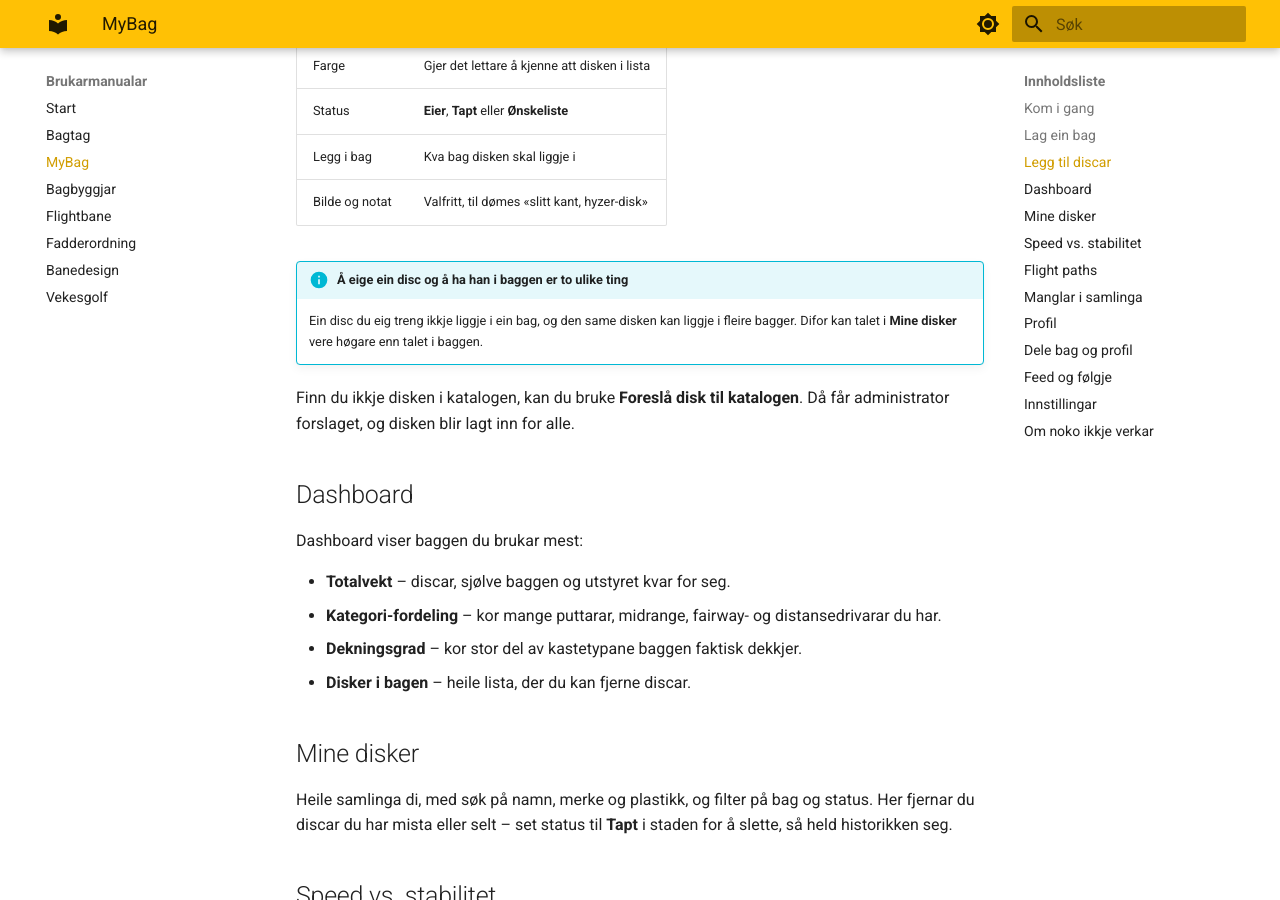
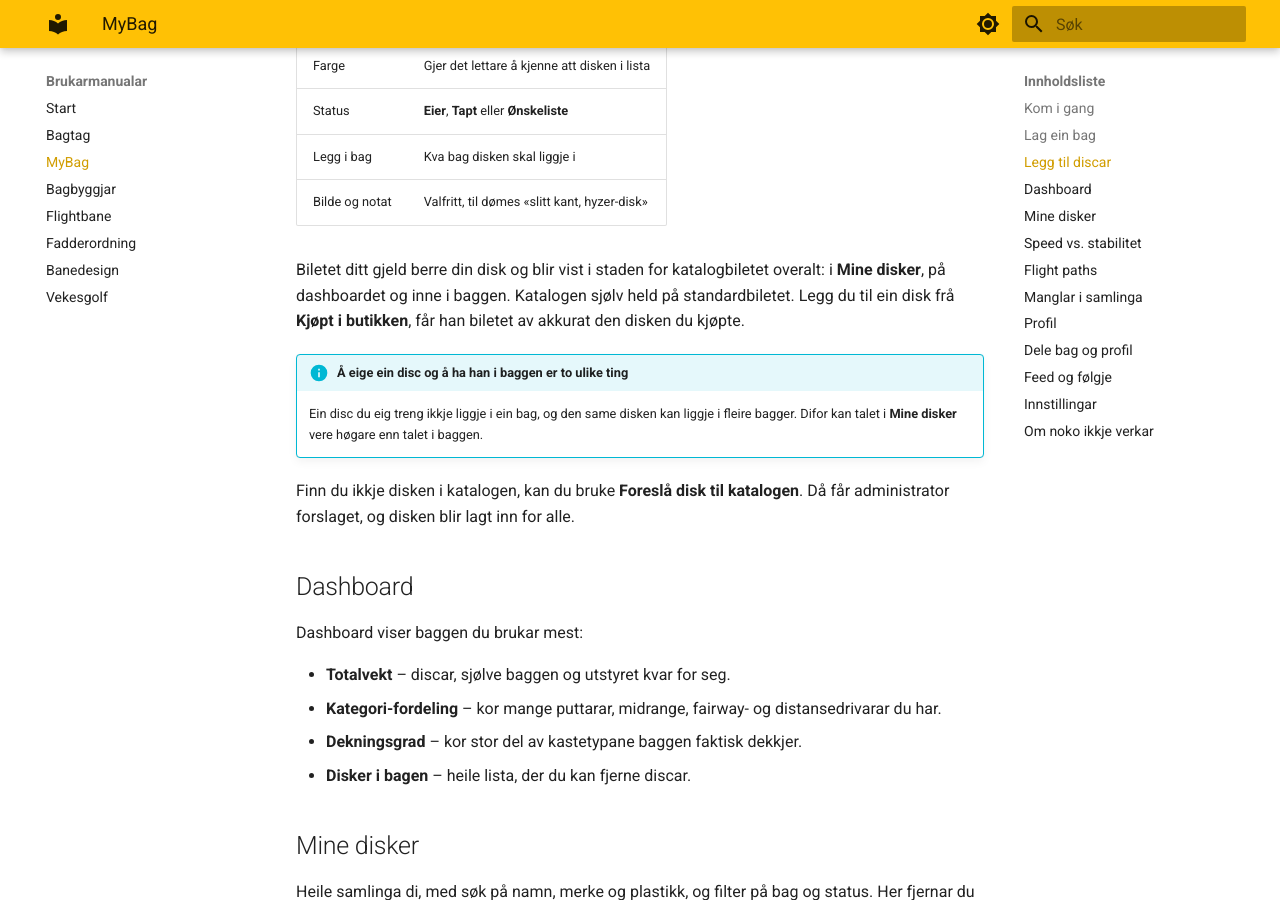
Before and after one commit to hanses89/manuals, an MkDocs documentation site: the page built from docs/bag.md, in a window 1280 px wide and 900 px high, scrolled down 1353 px. Built offline with MkDocs 1.6.1 and Material for MkDocs 9.7.7, drawn with Linux system fonts in a browser that asks for light colours.

Commit message:
manual: sync from bag.kvamdgs.no @ a512a4dbe9eb419711bd82701aa419ac15253202

```diff
--- a/docs/bag.md
+++ b/docs/bag.md
@@ -54,6 +54,11 @@ For kvar disc kan du setje:
 | Status | **Eier**, **Tapt** eller **Ønskeliste** |
 | Legg i bag | Kva bag disken skal liggje i |
 | Bilde og notat | Valfritt, til dømes «slitt kant, hyzer-disk» |
+
+Biletet ditt gjeld berre din disk og blir vist i staden for katalogbiletet
+overalt: i **Mine disker**, på dashboardet og inne i baggen. Katalogen sjølv
+held på standardbiletet. Legg du til ein disk frå **Kjøpt i butikken**, får han
+biletet av akkurat den disken du kjøpte.
 
 !!! info "Å eige ein disc og å ha han i baggen er to ulike ting"
     Ein disc du eig treng ikkje liggje i ein bag, og den same disken kan liggje
```
